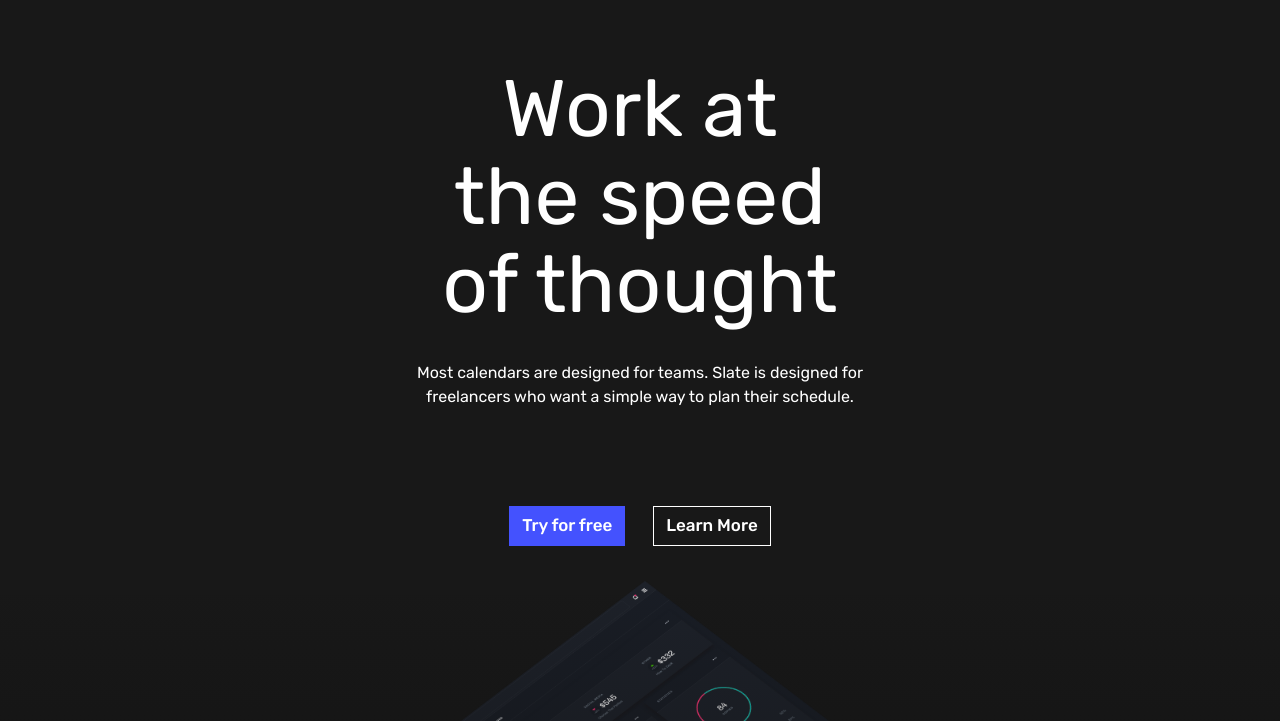
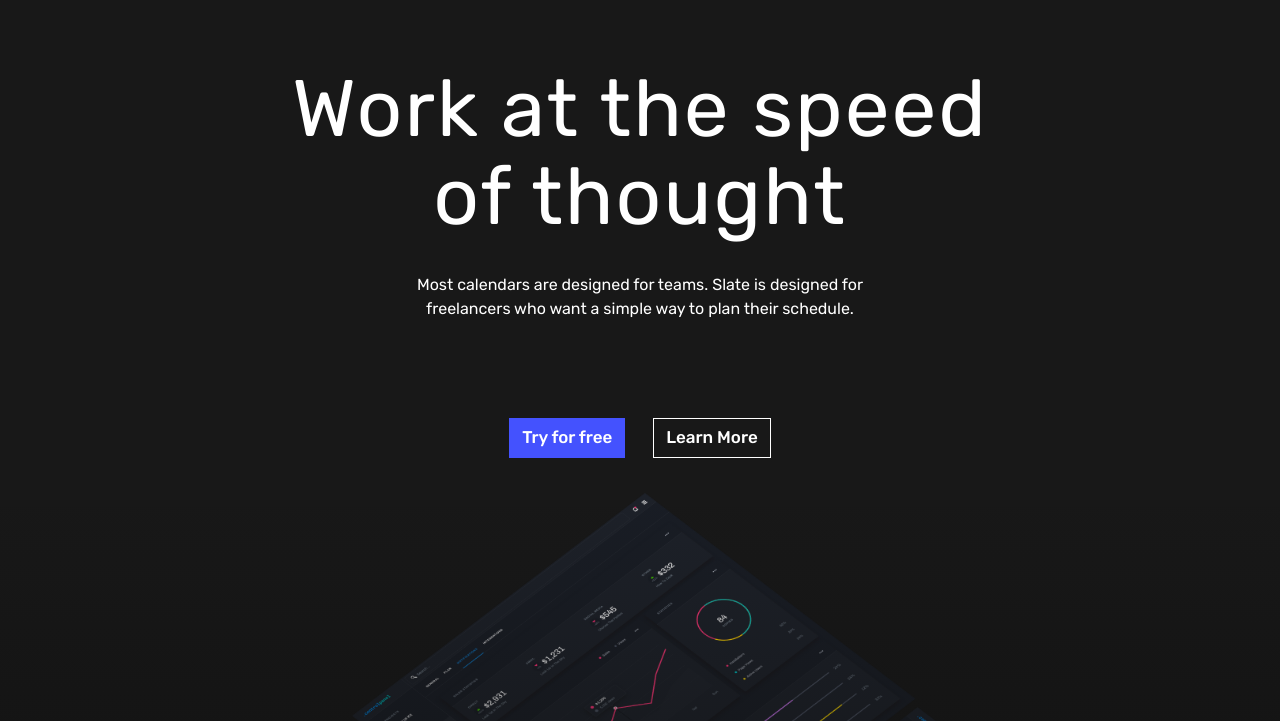
Before and after one commit to maci-kb24/Figma_land, a website: page public/index.html in a window 1280 px wide. Shown: the part 79-800 px from the top of the page. Drawn offline with Linux system fonts and the light colour scheme.

Commit message:
fix heading lenght characters

```diff
--- a/public/index.html
+++ b/public/index.html
@@ -53,12 +53,8 @@
         <div class="container-fluid">
           <div class="row text-center justify-content-center">
             <div class="col-7 col-sm-12 hero-content">
-              <h1
-                class="mx-auto fw-normal"
-                style="max-width: 8ch; letter-spacing: 0.2px"
-              >
-                Work at the speed <br />
-                of thought
+              <h1 class="mx-auto fw-normal heading">
+                Work at the speed of thought
               </h1>
               <p class="pt-3 pt-sm-4">
                 Most calendars are designed for teams. Slate is designed for
--- a/src/scss/custom.scss
+++ b/src/scss/custom.scss
@@ -51,6 +51,10 @@
 .hero {
   .hero-content {
     padding: 57px 0px;
+    .heading {
+      max-width: 8ch;
+      letter-spacing: 2px;
+    }
     .hero-buttons {
       padding-top: 57px;
     }
@@ -112,6 +116,9 @@
   .hero {
     .hero-content {
       padding: 60px 0px 35px 0px;
+      .heading {
+        max-width: 14ch;
+      }
       .hero-buttons {
         padding-top: 81px;
       }
```
Also changed, not shown: public/assets/css/custom.css.
